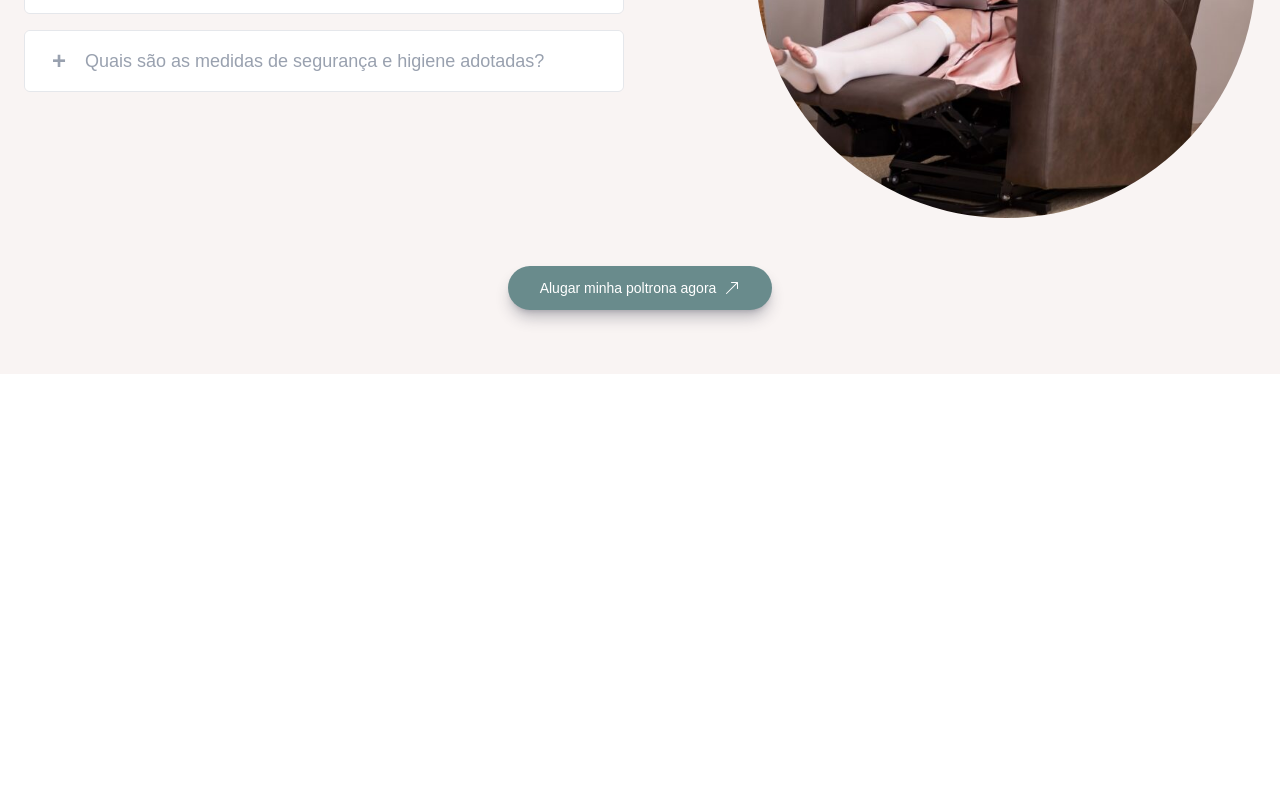
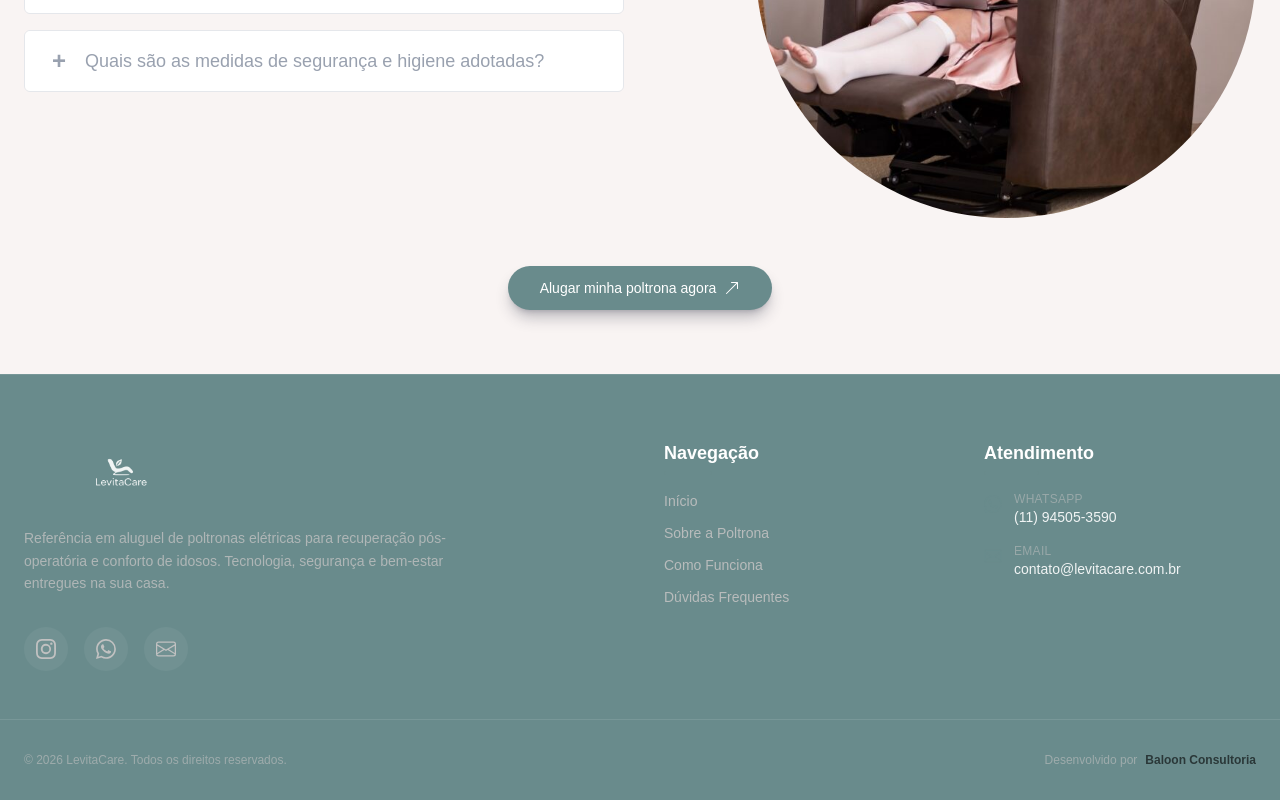
Before and after one commit to Baloon-consultoria-de-marketing/levita-care, a Next.js app: page / in a window 1280 px wide. Shown: the part 7375-8175 px from the top of the page. Before the commit the page ends 7749 px from the top, so only its background shows below. Built offline with nearby package versions, Linux system fonts and the light colour scheme.

Commit message:
feat: add footer component with branding, navigation, and contact information; update global styles for footer colors

```diff
--- a/app/components/Faq.tsx
+++ b/app/components/Faq.tsx
@@ -14,7 +14,7 @@ const FaqItem = ({ question, answer, isOpen, toggleOpen }: { question: string; a
       <button
         onClick={toggleOpen}
         className={`group flex w-full items-center gap-4 px-6 py-4 text-left transition-colors duration-300 cursor-pointer ${
-          isOpen ? "bg-[#3D3F5B] text-white" : "bg-white text-gray-400 hover:bg-[#3D3F5B] hover:text-white"
+          isOpen ? "bg-[#698b8c] text-white" : "bg-white text-gray-400 hover:bg-[#698b8c] hover:text-white"
         }`}
       >
         <span className="flex h-5 w-5 shrink-0 items-center justify-center text-2xl font-bold leading-none">{isOpen ? "−" : "+"}</span>
--- /dev/null
+++ b/app/components/footer.tsx
@@ -0,0 +1,106 @@
+import Link from "next/link";
+import Image from "next/image";
+import { BsWhatsapp, BsInstagram, BsEnvelope } from "react-icons/bs";
+
+const Footer = () => {
+  return (
+    <footer className="bg-[#698b8c] text-[#c1c1c1] pt-16 pb-8 border-t border-white/10">
+      <div className="mx-auto max-w-7xl px-6 grid grid-cols-1 md:grid-cols-4 gap-12 mb-12">
+        {/* Brand Section */}
+        <div className="flex flex-col gap-6 md:col-span-2">
+          <div className="relative w-48 h-16">
+            <Image src="/logo_levitacare_transparente.png" alt="LevitaCare Logo" fill className="object-contain brightness-0 invert opacity-90" />
+          </div>
+          <p className="text-sm leading-relaxed opacity-80 max-w-md">
+            Referência em aluguel de poltronas elétricas para recuperação pós-operatória e conforto de idosos. Tecnologia, segurança e bem-estar entregues na sua casa.
+          </p>
+          <div className="flex gap-4 mt-2">
+            <Link href="https://www.instagram.com/levitacare/" target="_blank" className="p-3 bg-white/5 rounded-full hover:bg-[var(--color-cta)] hover:text-white transition-all duration-300">
+              <BsInstagram size={20} />
+            </Link>
+            <Link
+              href="https://api.whatsapp.com/send/?phone=5511945053590"
+              target="_blank"
+              className="p-3 bg-white/5 rounded-full hover:bg-[var(--color-cta)] hover:text-white transition-all duration-300"
+            >
+              <BsWhatsapp size={20} />
+            </Link>
+            <Link href="mailto:contato@levitacare.com.br" className="p-3 bg-white/5 rounded-full hover:bg-[var(--color-cta)] hover:text-white transition-all duration-300">
+              <BsEnvelope size={20} />
+            </Link>
+          </div>
+        </div>
+
+        {/* Quick Links */}
+        <div className="flex flex-col gap-6">
+          <h3 className="text-white font-semibold text-lg relative w-fit after:content-[''] after:absolute after:-bottom-2 after:left-0 after:w-1/2 after:h-1 after:bg-[var(--color-cta)] after:rounded-full">
+            Navegação
+          </h3>
+          <ul className="flex flex-col gap-3 text-sm opacity-90">
+            <li>
+              <Link href="/" className="hover:text-[var(--color-cta)] transition-colors hover:translate-x-1 inline-block duration-200">
+                Início
+              </Link>
+            </li>
+            <li>
+              <Link href="#about" className="hover:text-[var(--color-cta)] transition-colors hover:translate-x-1 inline-block duration-200">
+                Sobre a Poltrona
+              </Link>
+            </li>
+            <li>
+              <Link href="#how-it-works" className="hover:text-[var(--color-cta)] transition-colors hover:translate-x-1 inline-block duration-200">
+                Como Funciona
+              </Link>
+            </li>
+            <li>
+              <Link href="#faq" className="hover:text-[var(--color-cta)] transition-colors hover:translate-x-1 inline-block duration-200">
+                Dúvidas Frequentes
+              </Link>
+            </li>
+          </ul>
+        </div>
+
+        {/* Contact Info */}
+        <div className="flex flex-col gap-6">
+          <h3 className="text-white font-semibold text-lg relative w-fit after:content-[''] after:absolute after:-bottom-2 after:left-0 after:w-1/2 after:h-1 after:bg-[var(--color-cta)] after:rounded-full">
+            Atendimento
+          </h3>
+          <ul className="flex flex-col gap-4 text-sm opacity-90">
+            <li className="flex items-start gap-3 group">
+              <BsWhatsapp className="mt-1 text-[var(--color-cta)] group-hover:scale-110 transition-transform" size={18} />
+              <div className="flex flex-col">
+                <span className="text-xs uppercase tracking-wide opacity-60">WhatsApp</span>
+                <Link href="https://api.whatsapp.com/send/?phone=5511945053590" target="_blank" className="font-medium text-white hover:text-[var(--color-cta)] transition-colors">
+                  (11) 94505-3590
+                </Link>
+              </div>
+            </li>
+            <li className="flex items-start gap-3 group">
+              <BsEnvelope className="mt-1 text-[var(--color-cta)] group-hover:scale-110 transition-transform" size={18} />
+              <div className="flex flex-col">
+                <span className="text-xs uppercase tracking-wide opacity-60">Email</span>
+                <Link href="mailto:contato@levitacare.com.br" className="font-medium text-white hover:text-[var(--color-cta)] transition-colors">
+                  contato@levitacare.com.br
+                </Link>
+              </div>
+            </li>
+          </ul>
+        </div>
+      </div>
+
+      {/* Bottom Bar */}
+      <div className="border-t border-white/10 pt-8 mt-8">
+        <div className="mx-auto max-w-7xl px-6 flex flex-col md:flex-row justify-between items-center gap-4 text-xs opacity-60">
+          <p>&copy; {new Date().getFullYear()} LevitaCare. Todos os direitos reservados.</p>
+
+          <Link href="https://baloonmkt.com.br/" target="_blank" rel="noopener noreferrer" className="flex items-center gap-2 hover:opacity-100 hover:text-white transition-all">
+            <span>Desenvolvido por</span>
+            <span className="font-semibold text-black">Baloon Consultoria</span>
+          </Link>
+        </div>
+      </div>
+    </footer>
+  );
+};
+
+export default Footer;
--- a/app/globals.css
+++ b/app/globals.css
@@ -10,6 +10,8 @@
   --color-cta: #698b8c;
   --color-cta-hover: #5a7a7b;
   --color-hero-shadow: #b3908b;
+  --color-footer-bg: #3d3f5b;
+  --color-footer-text: #c1c1c1;
 
   /* Custom palette variables */
   --color-levita-pink: #e2b5ae;
--- a/app/page.tsx
+++ b/app/page.tsx
@@ -1,12 +1,14 @@
 import Image from "next/image";
 import { BsArrowDownRight } from "react-icons/bs";
+
+import Faq from "./components/Faq";
 import { AboutSection } from "./components/AboutSection";
 import InfoSection from "./components/InfoSection";
 import HealthSection from "./components/HealthSection";
 import TestimonialsSection from "./components/TestimonialsSection";
 import HowWorks from "./components/HowWorks";
 import Link from "next/link";
-import Faq from "./components/Faq";
+import Footer from "./components/footer";
 
 export default function Home() {
   return (
@@ -52,6 +54,7 @@ export default function Home() {
       <TestimonialsSection />
       <HowWorks />
       <Faq />
+      <Footer />
     </main>
   );
 }
```
